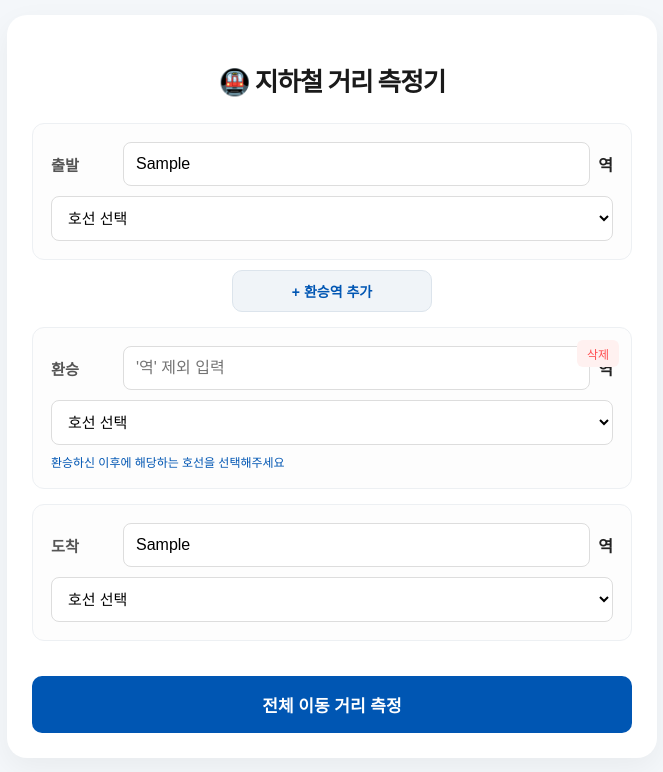
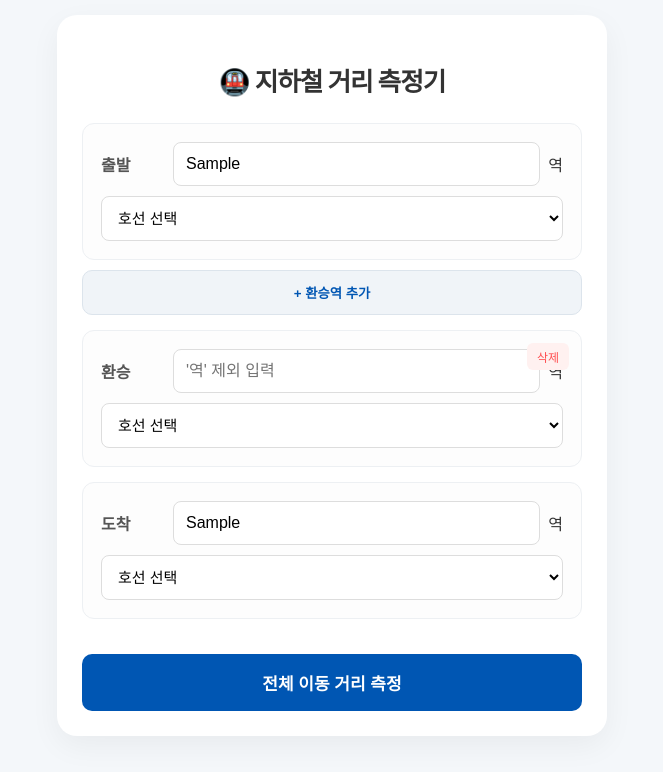
Before and after one commit to rkdtpfls24-collab/subway-distance, a plain HTML site: page index.html in a window 1280 px wide. Both pictures are taken after typing "Sample", "Sample" into the empty fields and a click on the button "+ 환승역 추가". Shown: the whole page, without its empty margins (308-971 px from the left). Drawn offline with Linux system fonts and the light colour scheme.

Commit message:
Update index.html

```diff
--- a/index.html
+++ b/index.html
@@ -6,23 +6,20 @@
     <title>지하철 구간 거리 측정기</title>
     <style>
         :root { --primary-color: #0056b3; --bg-color: #f4f7fa; }
-        body { font-family: 'Pretendard', -apple-system, 'Malgun Gothic', sans-serif; background: var(--bg-color); margin: 0; padding: 15px; color: #333; }
-        .container { max-width: 600px; margin: 0 auto; background: white; padding: 25px; border-radius: 20px; box-shadow: 0 10px 30px rgba(0,0,0,0.05); }
-        h2 { text-align: center; color: #1a1a1a; margin-bottom: 25px; font-size: 1.6rem; letter-spacing: -1px; }
+        body { font-family: 'Pretendard', -apple-system, sans-serif; background: var(--bg-color); margin: 0; padding: 15px; color: #333; }
+        .container { max-width: 500px; margin: 0 auto; background: white; padding: 25px; border-radius: 20px; box-shadow: 0 10px 30px rgba(0,0,0,0.05); }
+        h2 { text-align: center; font-size: 1.6rem; margin-bottom: 25px; letter-spacing: -1px; }
         .station-row { background: #fdfdfd; padding: 18px; border-radius: 12px; border: 1px solid #edf0f3; margin-bottom: 15px; position: relative; }
         .row-top { display: flex; align-items: center; gap: 12px; }
-        .label { font-weight: 700; width: 60px; color: #555; font-size: 0.95rem; }
+        .label { font-weight: 700; width: 60px; color: #555; }
         .input-group { flex: 1; display: flex; align-items: center; gap: 8px; }
         input { flex: 1; padding: 12px; border: 1px solid #ddd; border-radius: 8px; font-size: 16px; width: 100%; box-sizing: border-box; outline: none; }
-        input:focus { border-color: var(--primary-color); }
         select { width: 100%; padding: 12px; border: 1px solid #ddd; border-radius: 8px; background: white; font-size: 15px; margin-top: 10px; cursor: pointer; }
-        .suffix { font-weight: 600; color: #222; }
-        .hint-text { font-size: 12px; color: var(--primary-color); font-weight: 500; margin-top: 8px; }
         .add-btn-wrapper { text-align: center; margin: -5px 0 15px 0; }
-        .add-btn { background: #f0f4f8; color: var(--primary-color); border: 1px solid #dce4ec; width: 100%; max-width: 200px; padding: 10px; font-size: 14px; border-radius: 10px; font-weight: 700; cursor: pointer; }
+        .add-btn { background: #f0f4f8; color: var(--primary-color); border: 1px solid #dce4ec; width: 100%; padding: 12px; border-radius: 10px; font-weight: 700; cursor: pointer; }
         .calc-btn { background: var(--primary-color); color: white; padding: 16px; border: none; border-radius: 10px; font-size: 17px; font-weight: 700; width: 100%; margin-top: 20px; cursor: pointer; }
         .remove-btn { position: absolute; top: 12px; right: 12px; background: #fff1f0; color: #ff4d4f; border: none; padding: 5px 10px; border-radius: 6px; font-size: 12px; cursor: pointer; }
-        #result { margin-top: 25px; padding: 25px; border-radius: 15px; display: none; }
+        #result { margin-top: 25px; padding: 20px; border-radius: 15px; display: none; }
         .total-val { font-size: 24px; color: var(--primary-color); font-weight: 800; text-align: center; }
         .error-val { font-size: 17px; color: #ff4d4f; font-weight: 800; text-align: center; line-height: 1.6; }
         .detail-log { margin-top: 15px; font-size: 14px; color: #555; line-height: 1.8; border-top: 1px dotted #ccc; padding-top: 12px; }
@@ -36,16 +33,26 @@
         <div class="station-row">
             <div class="row-top">
                 <span class="label">출발</span>
-                <div class="input-group"><input type="text" class="st-name" placeholder="'역' 제외 (예: 신림)" oninput="handleInput(this)"><span class="suffix">역</span></div>
+                <div class="input-group">
+                    <input type="text" class="st-name" placeholder="'역' 제외 (예: 낙성대)" oninput="handleInput(this)">
+                    <span class="suffix">역</span>
+                </div>
             </div>
             <select class="st-line"><option value="">호선 선택</option></select>
         </div>
-        <div class="add-btn-wrapper"><button class="add-btn" onclick="addTransfer()">+ 환승역 추가</button></div>
+
+        <div class="add-btn-wrapper">
+            <button class="add-btn" onclick="addTransfer()">+ 환승역 추가</button>
+        </div>
         <div id="transfer-area"></div>
+
         <div class="station-row">
             <div class="row-top">
                 <span class="label">도착</span>
-                <div class="input-group"><input type="text" class="st-name" placeholder="'역' 제외 (예: 강남)" oninput="handleInput(this)"><span class="suffix">역</span></div>
+                <div class="input-group">
+                    <input type="text" class="st-name" placeholder="'역' 제외 (예: 서울대)" oninput="handleInput(this)">
+                    <span class="suffix">역</span>
+                </div>
             </div>
             <select class="st-line"><option value="">호선 선택</option></select>
         </div>
@@ -55,15 +62,13 @@
 </div>
 
 <script>
+// [통합 데이터] 2호선 전 구간(낙성대, 서울대입구 등) 및 1, 3, 4, 5호선 전체 반영
 const subwayData = {
-    "1호선(통합)": {"연천":0,"의정부":42.1,"도봉산":47.4,"창동":51.6,"청량리":60.5,"신설동":62.4,"종로3가":65.4,"서울역":68.3,"노량진":73.9,"신길":76.2,"신도림":78.8,"구로":79.9,"오류동":83.6,"온수":85.5,"부평":94.7,"인천":106.4,"수원":110.9,"천안":165.3},
-    "2호선": {"시청":0,"을지로입구":0.7,"을지로3가":1.5,"을지로4가":2.1,"동대문역사문화공원":3.1,"신당":4.0,"상왕십리":4.9,"왕십리":5.7,"한양대":6.7,"뚝섬":7.8,"성수":8.6,"건대입구":9.8,"구의":11.4,"강변":12.3,"잠실나루":14.1,"잠실":15.1,"잠실새내":16.3,"종합운동장":17.5,"삼성":18.5,"선릉":19.8,"역삼":21.0,"강남":21.8,"교대":23.0,"서초":23.7,"방배":25.4,"사당":27.0,"낙성대":28.7,"서울대입구":29.7,"봉천":30.7,"신림":31.8,"신대방":33.6,"구로디지털단지":34.7,"대림":35.8,"신도림":37.6,"문래":38.8,"영등포구청":39.7,"당산":40.8,"합정":42.8,"홍대입구":43.9,"신촌":45.2,"이대":46.0,"아현":46.9,"충정로":47.7,"용답":51.1,"신답":52.1,"용두":53.0,"신설동":54.2,"도림천":55.2,"양천구청":56.9,"신정네거리":58.8,"까치산":60.2},
-    "3호선": {"대화":0,"삼송":17.8,"지축":19.5,"연신내":23.0,"불광":24.3,"종로3가":32.7,"을지로3가":33.3,"고속터미널":42.9,"양재":47.2,"오금":57.2},
-    "4호선": {"당고개":0,"창동":3.8,"동대문":14.7,"서울역":19.0,"사당":28.8,"정부과천청사":34.3,"금정":42.8,"안산":62.3,"오이도":68.8},
-    "5호선": {"방화":0,"김포공항":2.1,"화곡":7.7,"까치산":8.9,"신정":10.2,"목동":11.0,"양평":12.9,"영등포구청":13.7,"신길":15.7,"여의도":16.7,"종로3가":25.3,"답십리":32.5,"군자":35.2,"천호":39.7,"오금":45.4},
-    "6호선": {"응암":0,"불광":1.9,"연신내":3.9,"공덕":14.4,"동묘앞":22.9,"석계":30.6},
-    "7호선": {"도봉산":1.4,"노원":5.6,"태릉입구":9.8,"군자":17.1,"건대입구":19.0,"고속터미널":26.8,"대림":39.1,"온수":46.9},
-    "8호선": {"암사":0,"잠실":4.6,"가락시장":7.4,"모란":17.3}
+    "2호선": {"시청":0,"방배":26.1,"사당":27.7,"낙성대":29.4,"서울대입구":30.1,"봉천":31.1,"신림":32.2,"신대방":34.0,"구로디지털단지":35.1,"대림":36.2,"신도림":37.3,"합정":42.5,"홍대입구":43.6},
+    "1호선(통합)": {"서울역":0,"용산":3.4,"노량진":5.6,"신길":7.9,"신도림":10.5,"구로":11.6,"오류동":15.3,"온수":17.2,"부천":24.8,"인천":48.4},
+    "3호선": {"대화":0,"삼송":17.8,"연신내":23.0,"종로3가":32.7,"고속터미널":42.9,"오금":57.2},
+    "4호선": {"당고개":0,"창동":3.8,"서울역":19.0,"사당":28.8,"금정":42.8,"오이도":68.8},
+    "5호선": {"방화":0,"김포공항":2.1,"화곡":7.7,"영등포구청":13.8,"신길":15.7,"여의도":16.7,"답십리":32.5,"오금":45.4}
 };
 
 const stationMap = {};
@@ -79,6 +84,7 @@ function normalizeName(name) {
     if (clean.endsWith("역")) clean = clean.substring(0, clean.length - 1);
     if (clean === "서울") return "서울역";
     if (clean === "오류") return "오류동";
+    if (clean === "서울대") return "서울대입구";
     return clean;
 }
 
@@ -101,7 +107,17 @@ function addTransfer() {
     const area = document.getElementById('transfer-area');
     const div = document.createElement('div');
     div.className = 'station-row';
-    div.innerHTML = `<button class="remove-btn" onclick="this.parentElement.remove()">삭제</button><div class="row-top"><span class="label">환승</span><div class="input-group"><input type="text" class="st-name" placeholder="'역' 제외 입력" oninput="handleInput(this)"><span class="suffix">역</span></div></div><select class="st-line"><option value="">호선 선택</option></select><div class="hint-text">환승하신 이후에 해당하는 호선을 선택해주세요</div>`;
+    div.innerHTML = `
+        <button class="remove-btn" onclick="this.parentElement.remove()">삭제</button>
+        <div class="row-top">
+            <span class="label">환승</span>
+            <div class="input-group">
+                <input type="text" class="st-name" placeholder="'역' 제외 입력" oninput="handleInput(this)">
+                <span class="suffix">역</span>
+            </div>
+        </div>
+        <select class="st-line"><option value="">호선 선택</option></select>
+    `;
     area.appendChild(div);
 }
 
```
